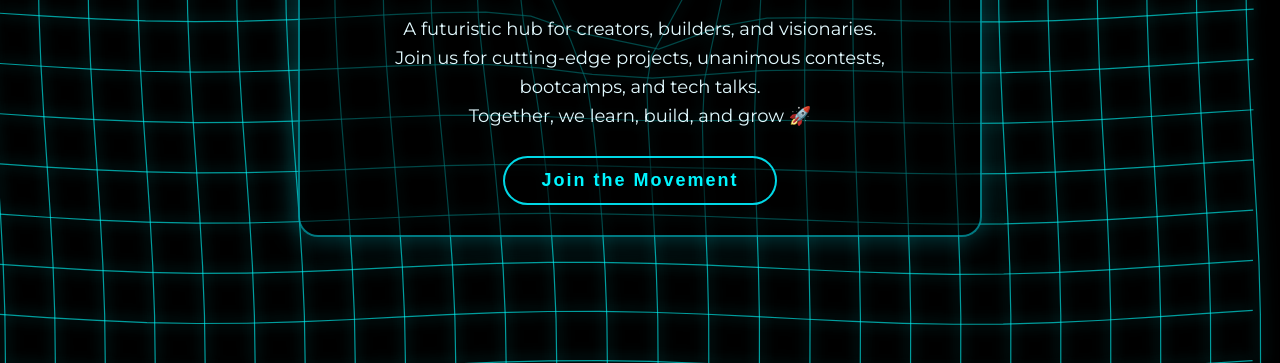
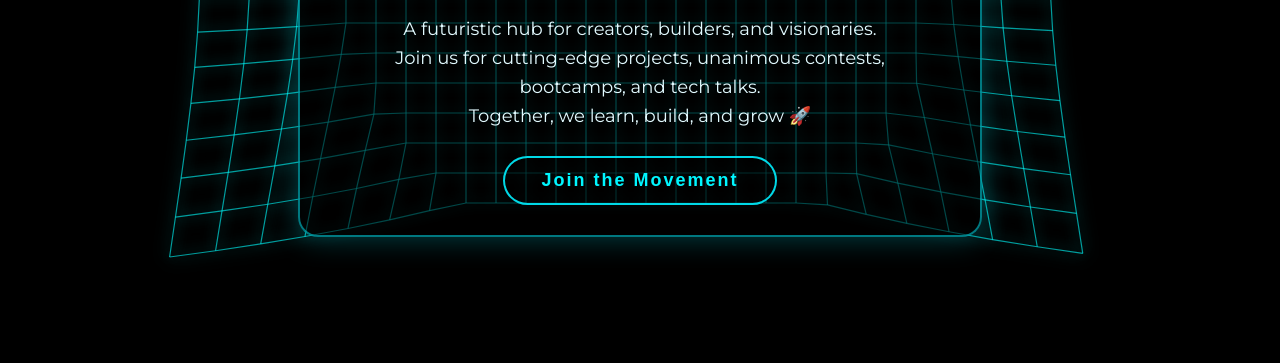
Before and after one commit to SRINATH2654/aurixposter, a plain HTML site: page index.html in a window 1280 px wide. Shown: the part 437-800 px from the top of the page. Drawn offline with Linux system fonts and the light colour scheme.

Commit message:
Update index.html

```diff
--- a/index.html
+++ b/index.html
@@ -126,8 +126,7 @@
       Join us for cutting-edge projects, unanimous contests, bootcamps, and tech talks.<br>
       Together, we learn, build, and grow 🚀
     </p>
-    <a href="https://smecaurix.vercel.app/" target="_blank">
-      <button class="cta"><span>Join the Movement</span></button>
+    <button class="cta"><span>Join the Movement</span></button>
   </div>
 
   <script>
@@ -154,27 +153,22 @@
       ctx.shadowBlur = 15;
       ctx.shadowColor = "#00faff";
 
-      // draw horizontal lines
+      // Horizontal lines
       for (let y = 0; y <= rows; y++) {
         ctx.beginPath();
         for (let x = 0; x <= cols; x++) {
           let baseX = x * spacing;
           let baseY = y * spacing;
 
-          // wave distortion + mouse repulsion
           let dx = mouse.x - baseX;
           let dy = mouse.y - baseY;
           let dist = Math.sqrt(dx*dx + dy*dy);
-          let force = Math.min(150 / dist, 4);
-          let angle = Math.atan2(dy, dx);
 
-          let offsetX = Math.cos(angle) * force * 15;
-          let offsetY = Math.sin(angle) * force * 15;
+          // shrink factor (closer to mouse = smaller spacing)
+          let shrink = 1 - Math.min(200 / dist, 0.4);
 
-          let waveY = Math.sin(time/800 + x*0.4) * 8;
-
-          let newX = baseX - offsetX;
-          let newY = baseY + waveY - offsetY;
+          let newX = mouse.x + (baseX - mouse.x) * shrink;
+          let newY = mouse.y + (baseY - mouse.y) * shrink;
 
           if (x === 0) ctx.moveTo(newX, newY);
           else ctx.lineTo(newX, newY);
@@ -182,7 +176,7 @@
         ctx.stroke();
       }
 
-      // draw vertical lines
+      // Vertical lines
       for (let x = 0; x <= cols; x++) {
         ctx.beginPath();
         for (let y = 0; y <= rows; y++) {
@@ -192,16 +186,11 @@
           let dx = mouse.x - baseX;
           let dy = mouse.y - baseY;
           let dist = Math.sqrt(dx*dx + dy*dy);
-          let force = Math.min(150 / dist, 4);
-          let angle = Math.atan2(dy, dx);
 
-          let offsetX = Math.cos(angle) * force * 15;
-          let offsetY = Math.sin(angle) * force * 15;
+          let shrink = 1 - Math.min(200 / dist, 0.4);
 
-          let waveX = Math.cos(time/800 + y*0.4) * 8;
-
-          let newX = baseX + waveX - offsetX;
-          let newY = baseY - offsetY;
+          let newX = mouse.x + (baseX - mouse.x) * shrink;
+          let newY = mouse.y + (baseY - mouse.y) * shrink;
 
           if (y === 0) ctx.moveTo(newX, newY);
           else ctx.lineTo(newX, newY);
```
